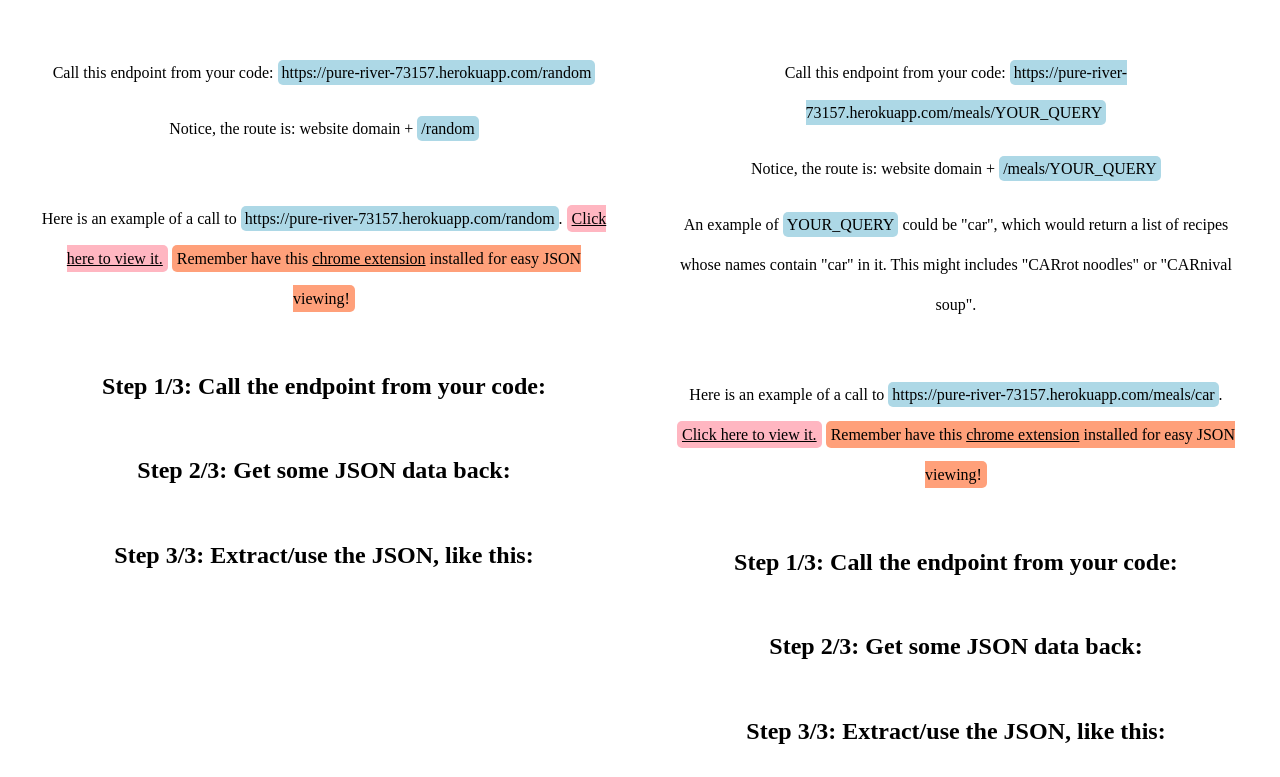
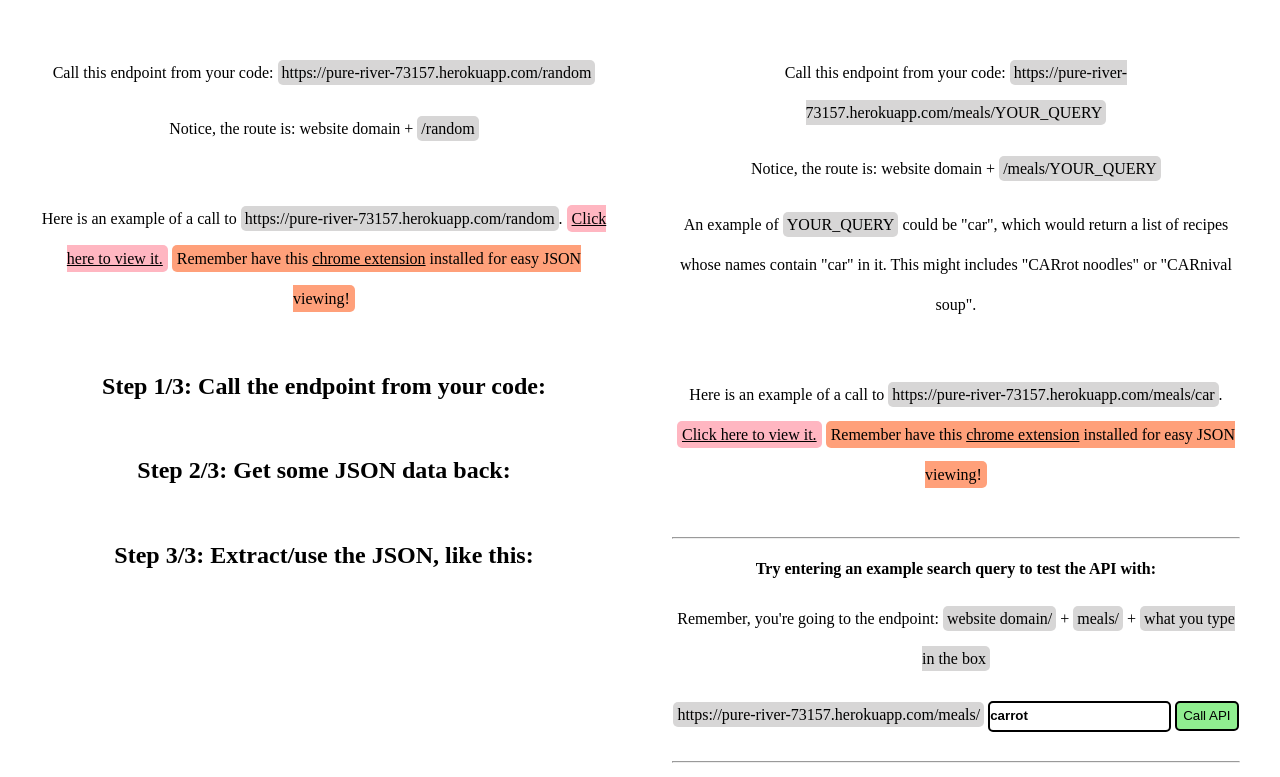
Before and after one commit to mattrltrent/csc_130_proj2_backend, a website: page views/dashboard.html in a window 1280 px wide. Shown: the part 423-1200 px from the top of the page. Drawn offline with Linux system fonts and the light colour scheme.

Commit message:
updated to include input

```diff
--- a/app.js
+++ b/app.js
@@ -14,6 +14,10 @@ app.use(bodyParser.urlencoded({ extended: true }));
 
 app.get("/", (req, res) => {
     res.sendFile('views/dashboard.html', {root: __dirname })
+});
+
+app.all("/meals/", (req, res) => {
+    res.status(500).send("Search can't be blank.");
 });
 
 app.all("/random", async function (req, res) {
--- a/views/dashboard.html
+++ b/views/dashboard.html
@@ -15,11 +15,25 @@ h1 {
   text-decoration: underline;
 }
 
+.one-line {
+    display: inline;
+}
+
+
+
 .tip {
   background-color: lightsalmon;
   padding: 5px;
   border-radius: 5px;
   line-height: 2.5;
+}
+
+span {
+    margin: 0;
+}
+
+.block {
+    display: block;
 }
 
 .highlight {
@@ -38,7 +52,7 @@ p {
 }
 
 .code {
-  background-color: lightblue;
+  background-color: #d7d6d6;
   display: inline;
   padding: 4px;
   border-radius: 5px;
@@ -57,7 +71,30 @@ p {
   clear: both;
 }
 
+input {
+    font-weight: bold;
+    padding: 0;
+    margin: 0;
+    border: 2px solid black;
+    border-radius: 5px;
+    line-height: 2;
+    display: inline-block;
+}
+
+button {
+    line-height: 1.75;
+    border-radius: 5px;
+    border: 2px solid black;
+    background-color: lightgreen;
+}
+
     </style>
+    <script>
+        function onClick() {
+            let val = document.getElementById("tf").value;
+            window.open("https://pure-river-73157.herokuapp.com/meals/" + val);
+        }
+    </script>
 </head>
 <body>
     <h1>Meal RestfulAPI Service - Simple Version</h1>
@@ -92,6 +129,17 @@ p {
             <br>
             <p>Here is an example of a call to <span class="code">https://pure-river-73157.herokuapp.com/meals/car</span>. <a href="https://pure-river-73157.herokuapp.com/meals/car"><span class="highlight">Click here to view it.</span></a> <span class="tip">Remember have this <a target="_blank" href="https://chrome.google.com/webstore/detail/json-formatter/bcjindcccaagfpapjjmafapmmgkkhgoa?hl=en">chrome extension</a> installed for easy JSON viewing!</span></p>
             <br>
+            <hr>
+            <h4>Try entering an example search query to test the API with:</h4>
+            <p>Remember, you're going to the endpoint: <span class="code">website domain/</span> + <span class="code">meals/</span> + <span class="code">what you type in the box</span></p>
+            <p class="block code">https://pure-river-73157.herokuapp.com/meals/</p>
+            <input id="tf" value="carrot" type="text">
+            <button onclick="onClick()">Call API</button>
+            <br>
+            <br>
+            <hr>
+            <br>
+            <br>
             <h2>Step 1/3: Call the endpoint from your code:</h2>
             <script src="https://gist.github.com/mattrltrent/53c6c370c5399cebb5c60c82077b5281.js"></script>            <br>
             <h2>Step 2/3: Get some JSON data back:</h2>
```
